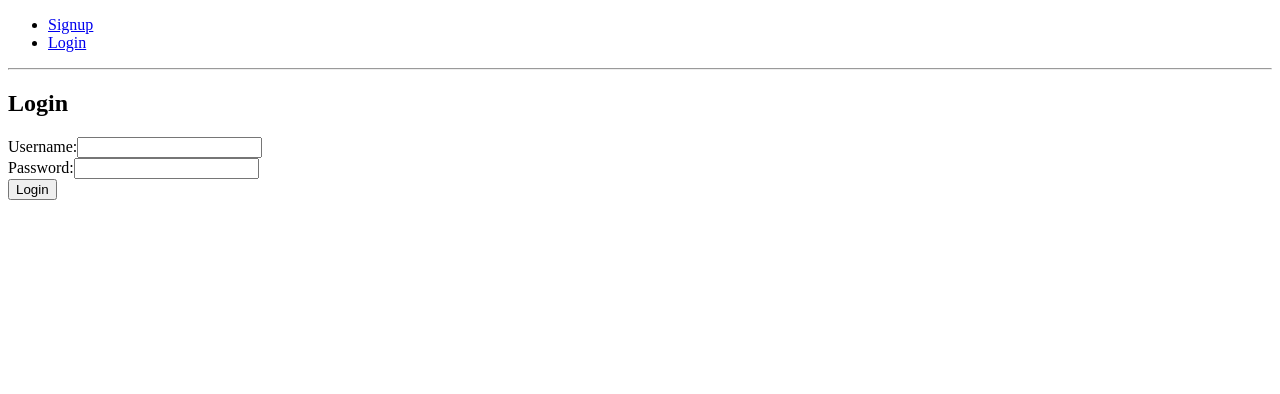
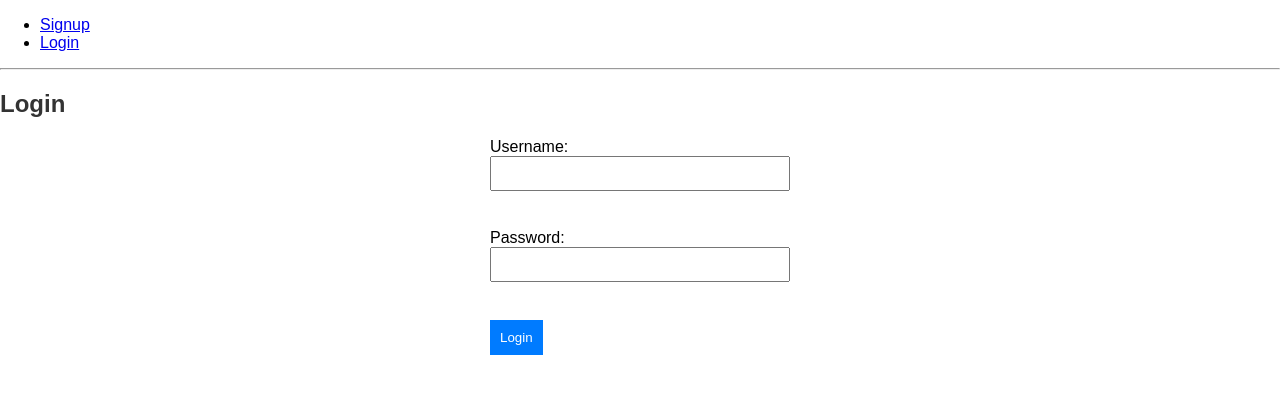
Before and after one commit to rky-cse/TESTex, a React (Create React App) app in the folder frontend/: page /login in a window 1280 px wide. Shown: the top 394 px of the page. Built offline with nearby package versions, Linux system fonts and the light colour scheme.

Commit message:
css added , login signup update'

```diff
--- /dev/null
+++ b/frontend/src/App.css
@@ -0,0 +1,48 @@
+body {
+    font-family: 'Arial', sans-serif;
+    margin: 0;
+    padding: 0;
+  }
+
+  .container {
+    max-width: 800px;
+    margin: 0 auto;
+  }
+
+  h2 {
+    color: #333;
+  }
+
+  button {
+    padding: 10px;
+    background-color: #007bff;
+    color: #fff;
+    border: none;
+    cursor: pointer;
+  }
+
+  button:hover {
+    background-color: #0056b3;
+  }
+
+  form {
+    margin-top: 20px;
+  }
+
+  label {
+    display: block;
+    margin-bottom: 8px;
+  }
+
+  input,
+  select {
+    width: 100%;
+    padding: 8px;
+    margin-bottom: 12px;
+    box-sizing: border-box;
+  }
+
+  p {
+    margin-top: 20px;
+    color: red;
+  }
--- a/frontend/src/App.js
+++ b/frontend/src/App.js
@@ -1,5 +1,6 @@
-// App.js
-import React, { useState } from 'react';
+
+import './App.css'
+import React, { useState,useEffect } from 'react';
 import { BrowserRouter as Router, Routes, Route, Navigate, Link } from 'react-router-dom';
 import Signup from './Signup';
 import Login from './Login';
@@ -10,6 +11,16 @@ const App = () => {
   const [userRole, setUserRole] = useState(null);
   const [userInfo, setUserInfo] = useState({});
   const [authenticated, setAuthenticated] = useState(false);
+  useEffect(() => {
+    // Check if user information is stored in localStorage
+    const storedUser = localStorage.getItem('user');
+    if (storedUser) {
+      const { role } = JSON.parse(storedUser);
+      setUserRole(role);
+      setAuthenticated(true);
+    }
+  }, []);
+
 
   const handleLogin = (role, user) => {
     setUserRole(role);
@@ -21,59 +32,35 @@ const App = () => {
     <Router>
       <div>
         <nav>
-          {/* Navigation links */}
           <ul>
-            <li>
-              <Link to="/signup">Signup</Link>
-            </li>
-            <li>
-              <Link to="/login">Login</Link>
-            </li>
-            {/* <li>
-              <Link to="/TeacherHome">Teacher Home</Link>
-            </li>
-            <li>
-              <Link to="/StudentHome">Student Home</Link>
-            </li> */}
+            <li><Link to="/signup">Signup</Link></li>
+            <li><Link to="/login">Login</Link></li>
+            {/* {authenticated && (
+              <>
+                <li><Link to="/TeacherHome">Teacher Home</Link></li>
+                <li><Link to="/StudentHome">Student Home</Link></li>
+              </>
+            )} */}
           </ul>
         </nav>
 
         <hr />
 
         <Routes>
+          <Route path="/signup" element={<Signup onLogin={handleLogin} />} />
+          <Route path="/login" element={<Login onLogin={handleLogin} />} />
+
+          {authenticated && (
+            <>
+              <Route path="/TeacherHome" element={<TeacherHome userInfo={userInfo} />} />
+              <Route path="/StudentHome" element={<StudentHome userInfo={userInfo} />} />
+            </>
+          )}
+
           <Route
-            path="/signup"
-            element={
-              authenticated ? <Navigate to={`/${userRole}Home`} /> : <Signup onLogin={handleLogin} />
-            }
+            path="/"
+            element={<Navigate to="/login" />} // Redirect to login if no matching route is found
           />
-          <Route
-            path="/login"
-            element={
-              authenticated ? <Navigate to={`/${userRole}Home`} /> : <Login onLogin={handleLogin} />
-            }
-          />
-          <Route
-            path="/TeacherHome"
-            element={
-              authenticated && userRole === 'teacher' ? (
-                <TeacherHome userInfo={userInfo} />
-              ) : (
-                <Navigate to="/login" />
-              )
-            }
-          />
-          <Route
-            path="/StudentHome"
-            element={
-              authenticated && userRole === 'student' ? (
-                <StudentHome userInfo={userInfo} />
-              ) : (
-                <Navigate to="/login" />
-              )
-            }
-          />
-          <Route path="/" element={<Navigate to="/login" />} />
         </Routes>
       </div>
     </Router>
--- /dev/null
+++ b/frontend/src/Login.css
@@ -0,0 +1,14 @@
+/* Additional styles specific to the Login component */
+.container {
+    background-color: #f8f9fa;
+    padding: 20px;
+    border-radius: 8px;
+    box-shadow: 0 0 10px rgba(0, 0, 0, 0.1);
+  }
+
+  form {
+    width: 300px;
+    margin: 0 auto;
+  }
+
+  /* Add more styles as needed */
--- a/frontend/src/Login.js
+++ b/frontend/src/Login.js
@@ -1,3 +1,5 @@
+// Login.js
+import './Login.css'
 import React, { useState } from 'react';
 import axios from 'axios';
 import { useNavigate } from 'react-router-dom';
@@ -19,9 +21,7 @@ const Login = ({ onLogin }) => {
     setErrorMessage('');
   };
 
-  const handleSubmit = async (e) => {
-    e.preventDefault();
-
+  const handleLogin = async () => {
     try {
       const response = await axios.post('http://localhost:5000/login', formData, {
         headers: {
@@ -29,16 +29,12 @@ const Login = ({ onLogin }) => {
         },
       });
 
-      console.log('Login successful');
       const { role, username } = response.data.user;
 
+      // Store user information in localStorage
+      localStorage.setItem('user', JSON.stringify({ role, username }));
       onLogin(role, { username });
-
-      if (role === 'teacher') {
-        navigate('/TeacherHome');
-      } else if (role === 'student') {
-        navigate('/StudentHome');
-      }
+      navigate(role === 'teacher' ? '/TeacherHome' : '/StudentHome');
     } catch (error) {
       console.error('Login failed:', error.message);
 
@@ -50,11 +46,10 @@ const Login = ({ onLogin }) => {
     }
   };
 
-
   return (
     <div>
       <h2>Login</h2>
-      <form onSubmit={handleSubmit}>
+      <form>
         <label>
           Username:
           <input type="text" name="username" onChange={handleInputChange} required />
@@ -65,7 +60,7 @@ const Login = ({ onLogin }) => {
           <input type="password" name="password" onChange={handleInputChange} required />
         </label>
         <br />
-        <button type="submit">Login</button>
+        <button type="button" onClick={handleLogin}>Login</button>
       </form>
 
       {errorMessage && <p style={{ color: 'red' }}>{errorMessage}</p>}
--- /dev/null
+++ b/frontend/src/Signup.css
@@ -0,0 +1,14 @@
+/* Additional styles specific to the Signup component */
+.container {
+    background-color: #f8f9fa;
+    padding: 20px;
+    border-radius: 8px;
+    box-shadow: 0 0 10px rgba(0, 0, 0, 0.1);
+  }
+
+  form {
+    width: 300px;
+    margin: 0 auto;
+  }
+
+  /* Add more styles as needed */
--- /dev/null
+++ b/frontend/src/StudentHome.css
@@ -0,0 +1,9 @@
+/* Additional styles specific to the StudentHome component */
+.container {
+    background-color: #f8f9fa;
+    padding: 20px;
+    border-radius: 8px;
+    box-shadow: 0 0 10px rgba(0, 0, 0, 0.1);
+  }
+
+  /* Add more styles as needed */
--- a/frontend/src/StudentHome.js
+++ b/frontend/src/StudentHome.js
@@ -1,9 +1,10 @@
 // StudentHome.js
+import './StudentHome.css'
 import React from 'react';
-import { useNavigate } from 'react-router-dom';
+// import { useNavigate } from 'react-router-dom';
 
 const StudentHome = ({ userInfo }) => {
-  const navigate = useNavigate();
+  // const navigate = useNavigate();
 
   const handleLogout = () => {
     // Clear the authentication token from local storage
--- /dev/null
+++ b/frontend/src/TeacherHome.css
@@ -0,0 +1,9 @@
+/* Additional styles specific to the TeacherHome component */
+.container {
+    background-color: #f8f9fa;
+    padding: 20px;
+    border-radius: 8px;
+    box-shadow: 0 0 10px rgba(0, 0, 0, 0.1);
+  }
+
+  /* Add more styles as needed */
--- a/frontend/src/TeacherHome.js
+++ b/frontend/src/TeacherHome.js
@@ -1,9 +1,10 @@
 // StudentHome.js
+import "./TeacherHome.css"
 import React from 'react';
-import { useNavigate } from 'react-router-dom';
+// import { useNavigate } from 'react-router-dom';
 
 const TeacherHome = ({ userInfo }) => {
-  const navigate = useNavigate();
+  // const navigate = useNavigate();
 
   const handleLogout = () => {
     // Clear the authentication token from local storage or perform any other necessary logout logic
```
Also changed, not shown: 1 other file (tests, documents, lock files or other folders).
